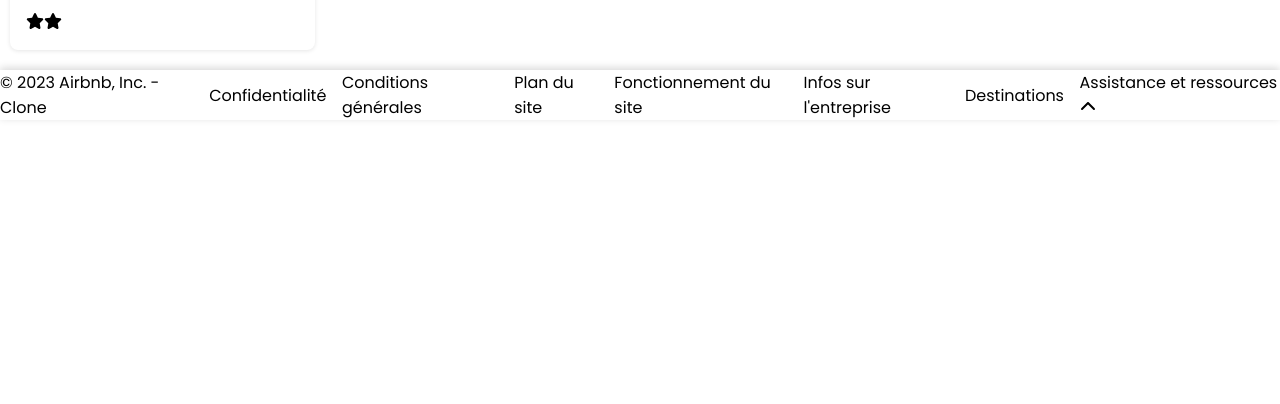
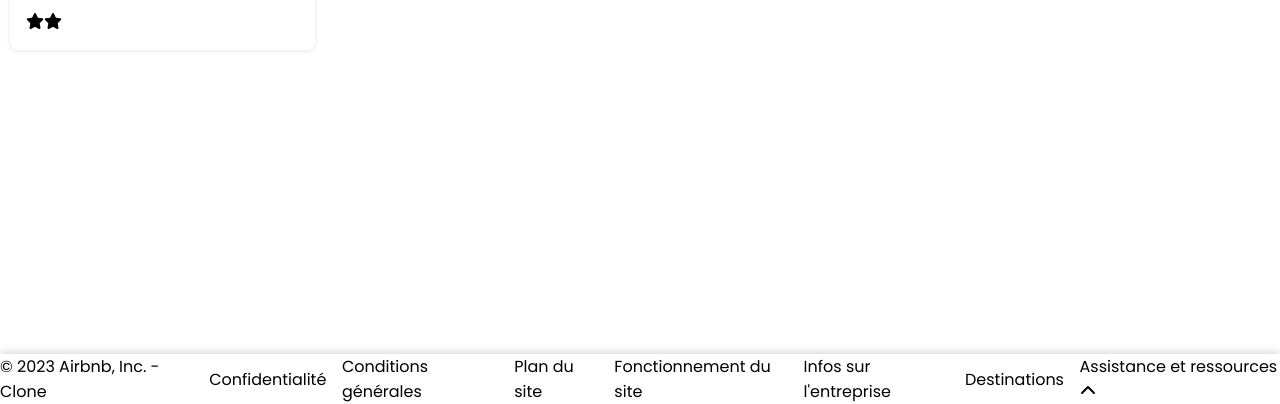
Before and after one commit to Marksu-u/airbnb-front, a Next.js app: page / in a window 1280 px wide. Shown: the part 396-800 px from the top of the page. Built offline with nearby package versions, Linux system fonts and the light colour scheme.

Commit message:
bottom footer

```diff
--- a/src/components/Footer/Footer.module.scss
+++ b/src/components/Footer/Footer.module.scss
@@ -1,9 +1,11 @@
 .footer {
   background-color: #fff;
   box-shadow: 0 -2px 8px rgba(0, 0, 0, 0.16);
-    width: auto;
+  width: 100%;
   display: flex;
-    position: relative;
+  position: fixed;
+  bottom: 0;
+  left: 0;
   justify-content: center;
   align-items: center;
   margin: 0 auto;
```
Lines whose indentation alone changed are shown as unchanged.
